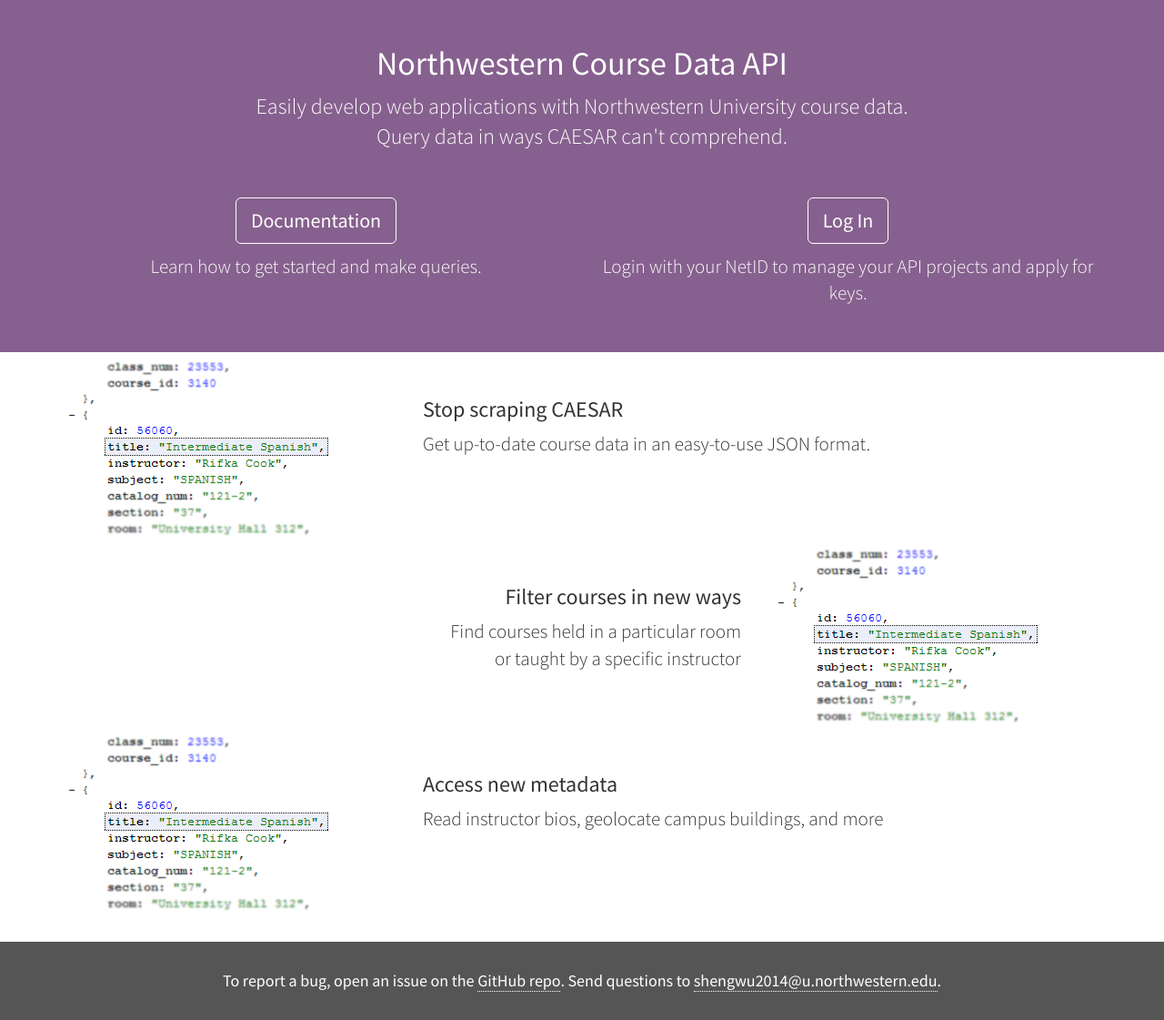
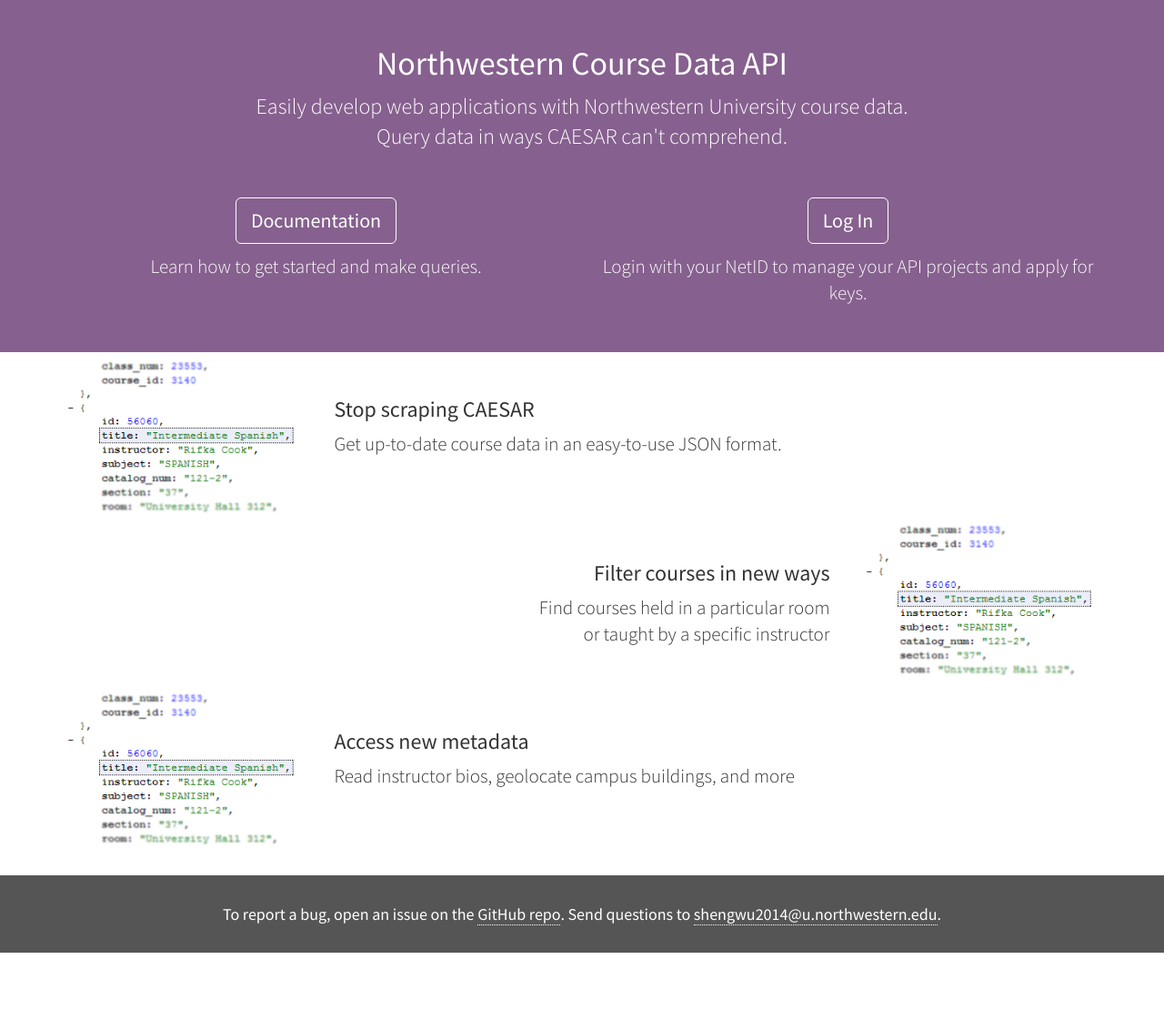
Before and after one commit to northwesternapis/docs, a Jekyll site: the page built from index.html, in a window 1280 px wide. Shown: the whole page at 91% size. Built offline with Jekyll 4.4.1, drawn with Linux system fonts in a browser that asks for light colours; after the commit the page ends 1047 px from its top, so only the background shows below that.

Commit message:
adjust lg breakpoint

```diff
--- a/index.html
+++ b/index.html
@@ -43,30 +43,30 @@
 
 <div class="container features">
   <div class="row top10">
-    <div class="col-sm-4">
+    <div class="col-sm-4 col-lg-3">
       <img src="{{ "/static/img/blurred_json.png" | prepend: site.baseurl }}">
     </div>
-    <div class="feature col-sm-8">
+    <div class="feature col-sm-8 col-lg-9">
       <h3>Stop scraping CAESAR</h3>
       <p class="lead">Get up-to-date course data in an easy-to-use JSON format.</p>
     </div>
   </div>
 
   <div class="row top10">
-    <div class="col-sm-4 col-sm-push-8">
+    <div class="col-sm-4 col-sm-push-8 col-lg-3 col-lg-push-9">
       <img src="{{ "/static/img/blurred_json.png" | prepend: site.baseurl }}">
     </div>
-    <div class="feature text-right col-sm-8 col-sm-pull-4">
+    <div class="feature text-right col-sm-8 col-sm-pull-4 col-lg-9 col-lg-pull-3">
       <h3>Filter courses in new ways</h3>
       <p class="lead">Find courses held in a particular room<br>or taught by a specific instructor</p>
     </div>
   </div>
 
   <div class="row top10">
-    <div class="col-sm-4">
+    <div class="col-sm-4 col-lg-3">
       <img src="{{ "/static/img/blurred_json.png" | prepend: site.baseurl }}">
     </div>
-    <div class="feature col-sm-8">
+    <div class="feature col-sm-8 col-lg-9">
       <h3>Access new metadata</h3>
       <p class="lead">Read instructor bios, geolocate campus buildings, and more</p>
     </div>
```
